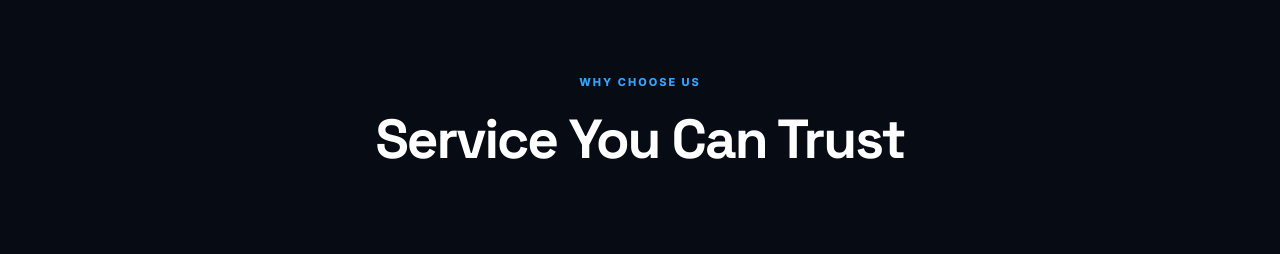
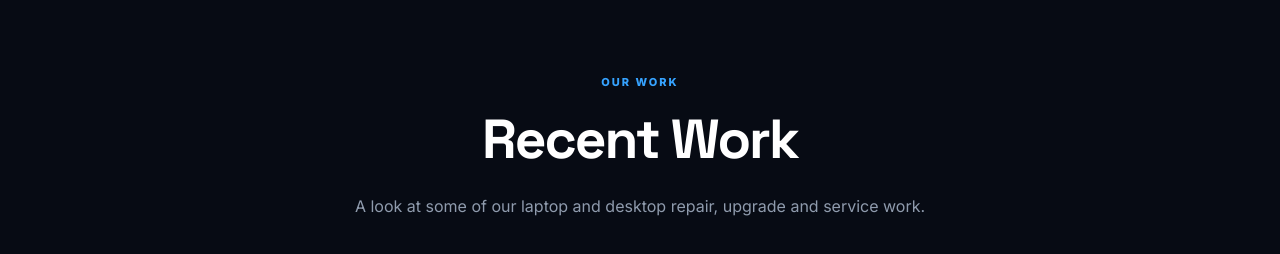
Before and after one commit to vijints41lap/DOCTOR---PC, a React (Vite) app: page / in a window 1280 px wide. Shown: the part 2410-2664 px from the top of the page. Built offline with nearby package versions, Linux system fonts and the light colour scheme.

Commit message:
Image add

```diff
--- a/src/App.jsx
+++ b/src/App.jsx
@@ -293,6 +293,55 @@ function App() {
 
       </section>
 
+      {/* OUR WORK */}
+<section className="section work-section" id="work">
+
+  <div className="section-heading">
+    <span>OUR WORK</span>
+    <h2>Recent Work</h2>
+    <p>
+      A look at some of our laptop and desktop repair,
+      upgrade and service work.
+    </p>
+  </div>
+
+  <div className="work-grid">
+
+    <div className="work-card">
+      <img src="/work/work1.jpg" alt="Laptop repair work" />
+      <div className="work-overlay">
+        <h3>Laptop Repair</h3>
+        <p>Professional laptop service and repair</p>
+      </div>
+    </div>
+
+    <div className="work-card">
+      <img src="/work/work2.jpg" alt="Desktop repair work" />
+      <div className="work-overlay">
+        <h3>Desktop Service</h3>
+        <p>Hardware diagnosis and servicing</p>
+      </div>
+    </div>
+
+    <div className="work-card">
+      <img src="/work/work3.jpg" alt="SSD and RAM upgrade" />
+      <div className="work-overlay">
+        <h3>SSD & RAM Upgrade</h3>
+        <p>System upgrade and performance improvement</p>
+      </div>
+    </div>
+
+    <div className="work-card">
+      <img src="/work/work4.jpg" alt="Computer maintenance" />
+      <div className="work-overlay">
+        <h3>Computer Maintenance</h3>
+        <p>Cleaning, maintenance and optimization</p>
+      </div>
+    </div>
+
+  </div>
+</section>
+
 
       {/* WHY CHOOSE US */}
       <section className="section why-section">
```
